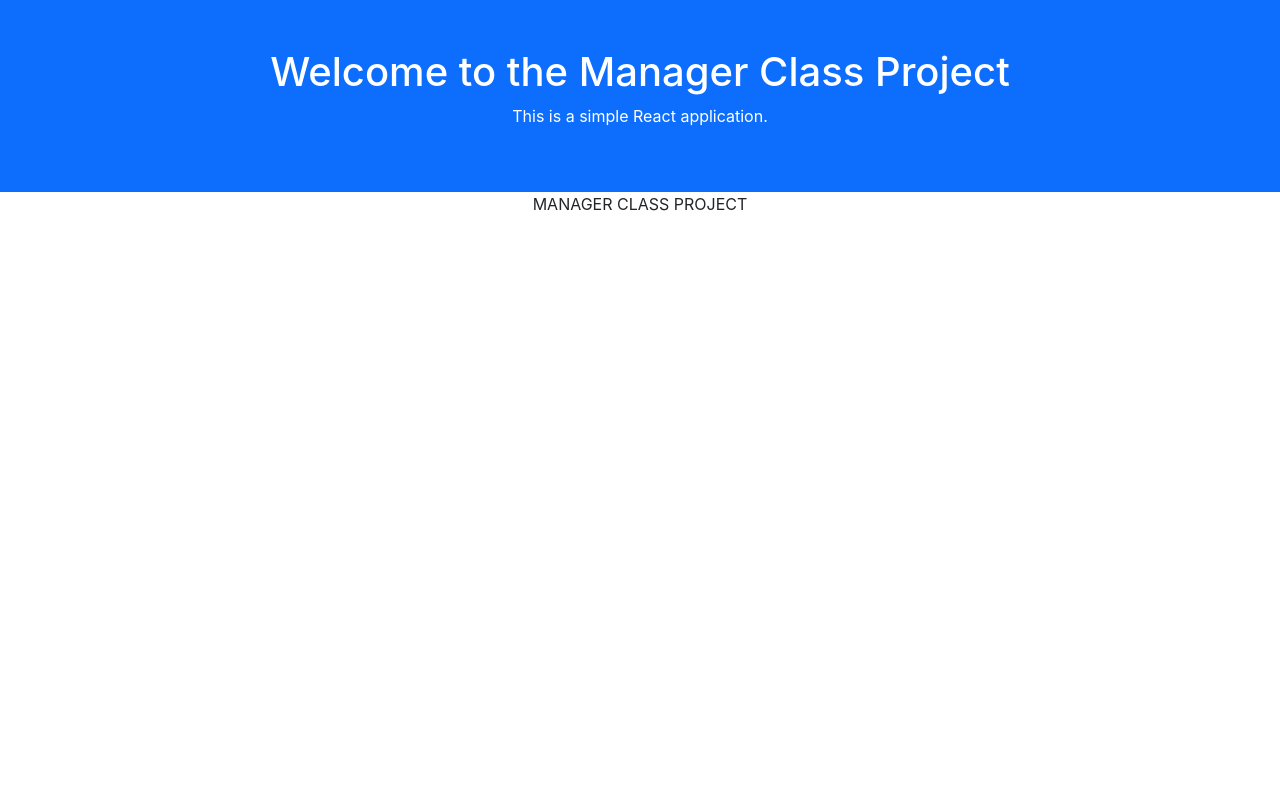
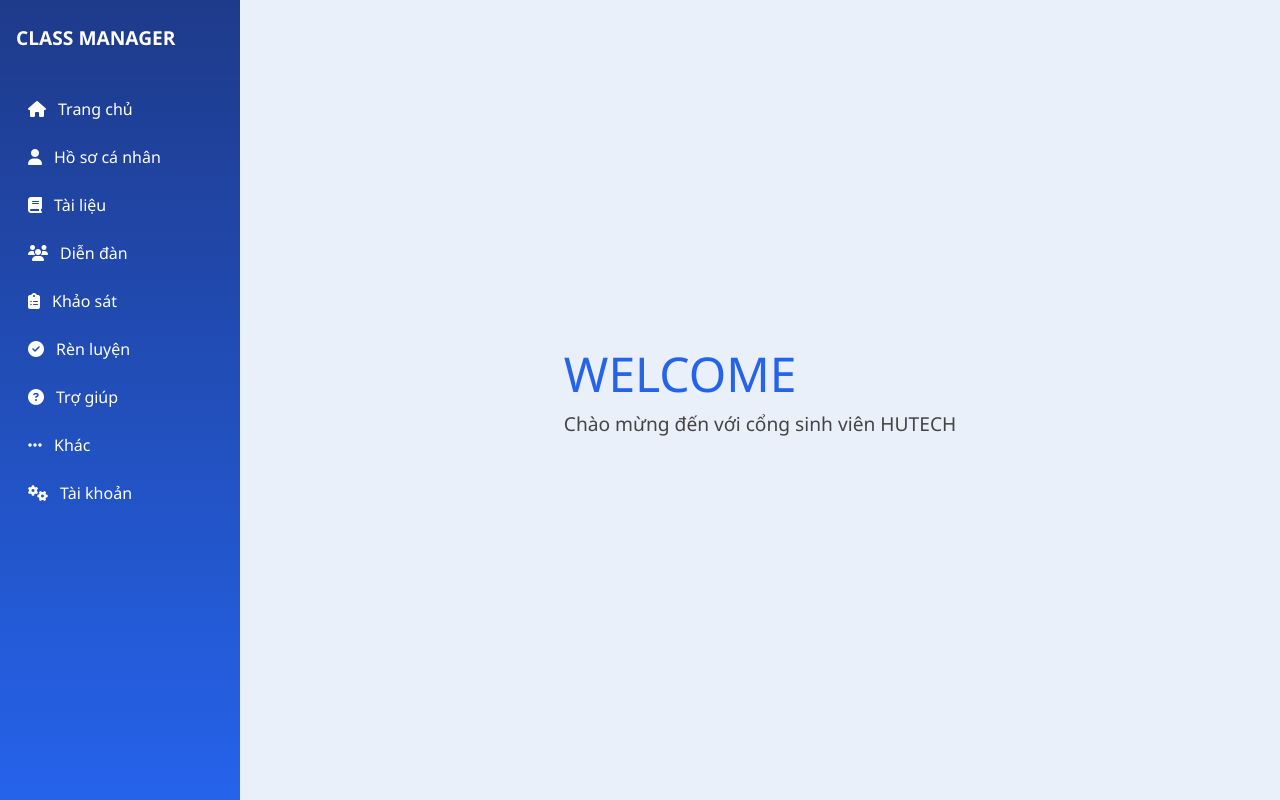
Before and after one commit to nhan20474/bancansu_frontend_REAL, a React (Create React App) app: page / in a window 1280 px wide. Built offline with nearby package versions, Linux system fonts and the light colour scheme.

Commit message:
Giao diện thay đổi tí

```diff
--- a/src/App.css
+++ b/src/App.css
@@ -1,38 +1,63 @@
-.App {
-  text-align: center;
+body {
+  margin: 0;
+  font-family: 'Segoe UI', sans-serif;
+  background: #f0f2f5;
 }
 
-.App-logo {
-  height: 40vmin;
-  pointer-events: none;
+.layout {
+  display: flex;
+  height: 100vh;
 }
 
-@media (prefers-reduced-motion: no-preference) {
-  .App-logo {
-    animation: App-logo-spin infinite 20s linear;
-  }
+.sidebar {
+  width: 240px;
+  background: linear-gradient(to bottom, #1e3a8a, #2563eb);
+  color: white;
+  padding: 1.5rem 1rem;
 }
 
-.App-header {
-  background-color: #282c34;
-  min-height: 100vh;
+.sidebar .logo {
+  font-weight: bold;
+  font-size: 1.2rem;
+  margin-bottom: 2rem;
+}
+
+.menu {
+  list-style: none;
+  padding: 0;
+}
+
+.menu li {
+  padding: 0.75rem;
+  display: flex;
+  align-items: center;
+  gap: 0.75rem;
+  cursor: pointer;
+  border-radius: 8px;
+  transition: background 0.2s;
+}
+
+.menu li:hover {
+  background: rgba(255, 255, 255, 0.2);
+}
+
+.main {
+  flex: 1;
+  padding: 2rem;
+  background: #eaf0fa;
   display: flex;
   flex-direction: column;
   align-items: center;
   justify-content: center;
-  font-size: calc(10px + 2vmin);
-  color: white;
 }
 
-.App-link {
-  color: #61dafb;
+.main-header h2 {
+  font-size: 3rem;
+  color: #2563eb;
+  margin-bottom: 0.5rem;
 }
 
-@keyframes App-logo-spin {
-  from {
-    transform: rotate(0deg);
-  }
-  to {
-    transform: rotate(360deg);
-  }
+.main-header p {
+  font-size: 1.2rem;
+  color: #444;
 }
--- a/src/App.tsx
+++ b/src/App.tsx
@@ -3,12 +3,28 @@
 
 function App() {
   return (
-    <div className="App">
-      <div className='bg-primary text-white p-5'>
-        <h1>Welcome to the Manager Class Project</h1>
-        <p>This is a simple React application.</p>
-      </div>
-      MANAGER CLASS PROJECT
+    <div className="layout">
+      <aside className="sidebar">
+        <div className="logo"> CLASS MANAGER</div>
+        <ul className="menu">
+          <li><i className="fas fa-home"></i> Trang chủ</li>
+          <li><i className="fas fa-user"></i> Hồ sơ cá nhân</li>
+          <li><i className="fas fa-book"></i> Tài liệu</li>
+          <li><i className="fas fa-users"></i> Diễn đàn</li>
+          <li><i className="fas fa-clipboard-list"></i> Khảo sát</li>
+          <li><i className="fas fa-check-circle"></i> Rèn luyện</li>
+          <li><i className="fas fa-question-circle"></i> Trợ giúp</li>
+          <li><i className="fas fa-solid fa-ellipsis"></i> Khác</li>
+          <li><i className="fas fa-cogs"></i> Tài khoản</li>
+        </ul>
+      </aside>
+
+      <main className="main">
+        <header className="main-header">
+          <h2>WELCOME</h2>
+          <p>Chào mừng đến với cổng sinh viên HUTECH</p>
+        </header>
+      </main>
     </div>
   );
 }
```
